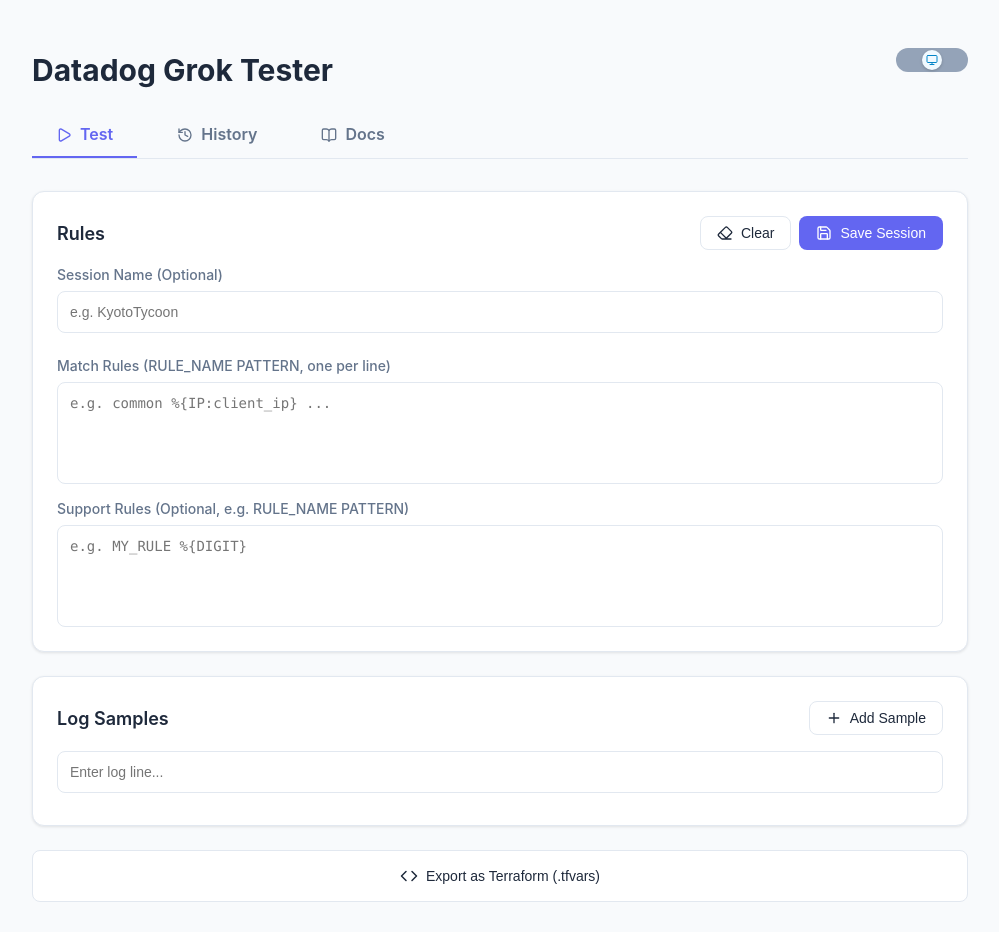
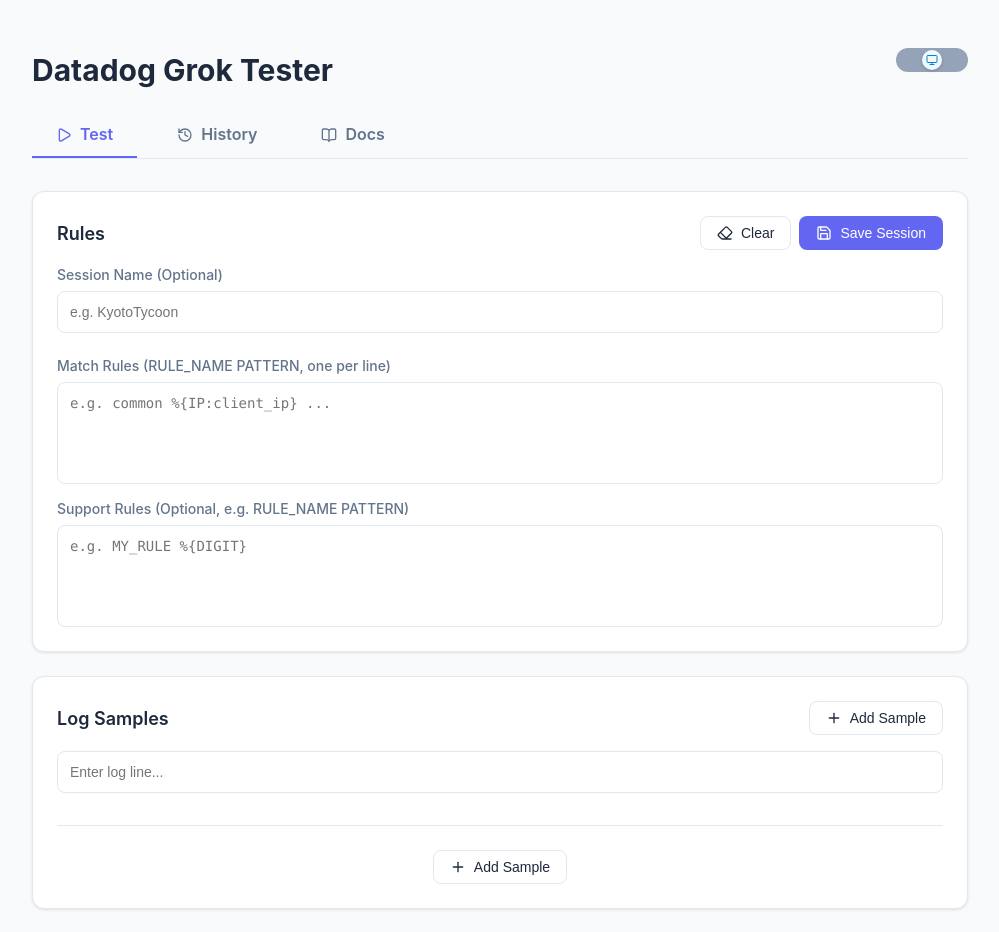
Before and after one commit to beniwohli/dd-grok-tester, a React (Vite) app in the folder client/: page / in a window 1280 px wide. Shown: the top 932 px of the page, without its empty margins (140-1139 px from the left). Built offline with nearby package versions, Linux system fonts and the light colour scheme.

Commit message:
added additional "add sample" button

```diff
--- a/client/src/components/TestTab.tsx
+++ b/client/src/components/TestTab.tsx
@@ -148,6 +148,14 @@
             )}
           </div>
         ))}
+
+        {samples.length > 0 && (
+          <div style={{ marginTop: '1rem', display: 'flex', justifyContent: 'center' }}>
+            <button className="btn btn-outline" onClick={addSample}>
+              <Plus size={16} /> Add Sample
+            </button>
+          </div>
+        )}
       </div>
 
       <div style={{ textAlign: 'center', marginBottom: '2rem' }}>
```
Also changed, not shown: 1 other file (tests, documents, lock files or other folders).
